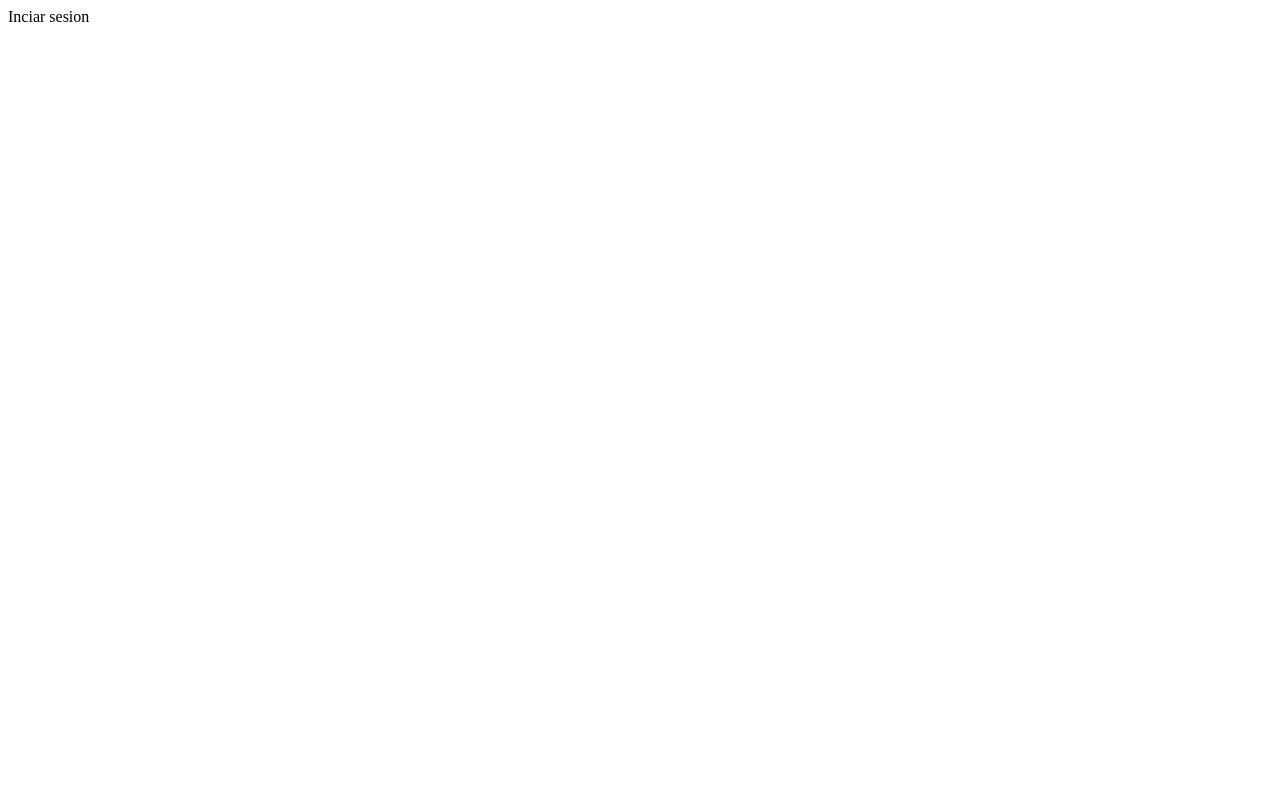
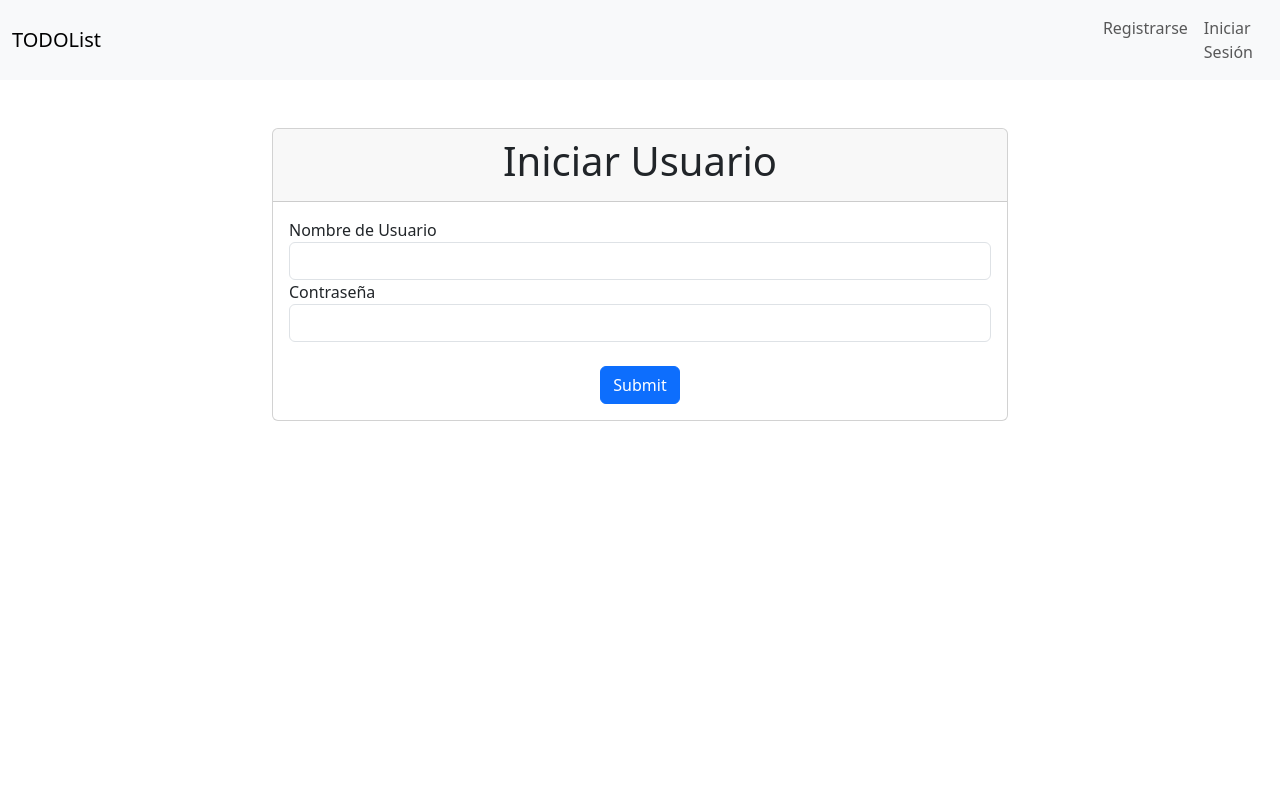
Before and after one commit to Cportillo23/todo-list, a Flask app: page /auth/login in a window 1280 px wide. Before the commit the page is almost empty. Run offline with Flask 3, Linux system fonts and the light colour scheme.

Commit message:
Actualizacion: Se agrego login y register

```diff
--- a/todor/auth.py
+++ b/todor/auth.py
@@ -1,5 +1,5 @@
 # Importando Blueprint# Importando Blueprint
-from flask import Blueprint
+from flask import Blueprint, render_template
 
 # Creando instancia
 bp = Blueprint('auth', __name__, url_prefix = '/auth')
@@ -7,8 +7,8 @@ bp = Blueprint('auth', __name__, url_prefix = '/auth')
 #Creado ruta y función
 @bp.route('/register')
 def register():
-    return "Registrar usuario"
+    return render_template('auth/register.html')
 
 @bp.route('/login')
 def login():
-    return "Inciar sesion"
+    return render_template('auth/login.html')
--- /dev/null
+++ b/todor/templates/auth/login.html
@@ -0,0 +1,33 @@
+{% extends 'base.html' %}
+
+{% block content %}
+
+    <div class="container mt-5">
+        <div class="row justify-content-center">
+            <div class="col-sm-8">
+                <div class="card">
+                    <div class="card-header">
+                        <h1 class="text-center">Iniciar Usuario</h1>
+                    </div>
+                    <div class="card-body">
+                        <form action="" method="post">
+                            <div class="form-group">
+                                <label for="username">Nombre de Usuario</label>
+                                <input type="text" class="form-control" id="nomusuario" name="nomusuario" required minlength="8" maxlength="16" size="10">
+                            </div>
+                            <div class="form-group">
+                                <label for="password">Contraseña</label>
+                                <input type="text" class="form-control" id="password" name="password" required minlength="8" maxlength="25" size="10">
+                            </div>
+                            <br>
+                            <div class="text-center">
+                                <input type="submit" class="btn btn-primary">
+                            </div>
+                        </form>
+                    </div>
+                </div>
+            </div>
+        </div>
+    </div>
+
+{% endblock %}
--- a/todor/templates/base.html
+++ b/todor/templates/base.html
@@ -20,10 +20,10 @@
             </div class="collapse navbar-collapse justify-content-end" id="navbarNav">
                 <ul class="navbar-nav">
                     <li class="nav-item">
-                        <a class="nav-link" href="#">Registrarse</a>
+                        <a class="nav-link" href="{{url_for('auth.register')}}">Registrarse</a>
                     </li>
                     <li class="nav-item">
-                        <a class="nav-link" href="#">Iniciar Sesión</a>
+                        <a class="nav-link" href="{{url_for('auth.login')}}">Iniciar Sesión</a>
                     </li>
                 </ul>
             </div>
--- a/todor/templates/index.html
+++ b/todor/templates/index.html
@@ -12,8 +12,8 @@
     <hr class="my-4">
     <p>Tienes una cuenta ?</p>
     <div class="d-flex justify-content-center">
-        <a href="" class="btn btn-primary mx-2">Iniciar Sesión</a>
-        <a href="" class="btn btn-secondary mx-2">Registrarse</a>
+        <a href="{{url_for('auth.login')}}" class="btn btn-primary mx-2">Iniciar Sesión</a>
+        <a href="{{url_for('auth.register')}}" class="btn btn-secondary mx-2">Registrarse</a>
     </div>
 </div>
 
```
Also changed, not shown: todor/templates/auth/register.html (added, +33 -0 lines).
